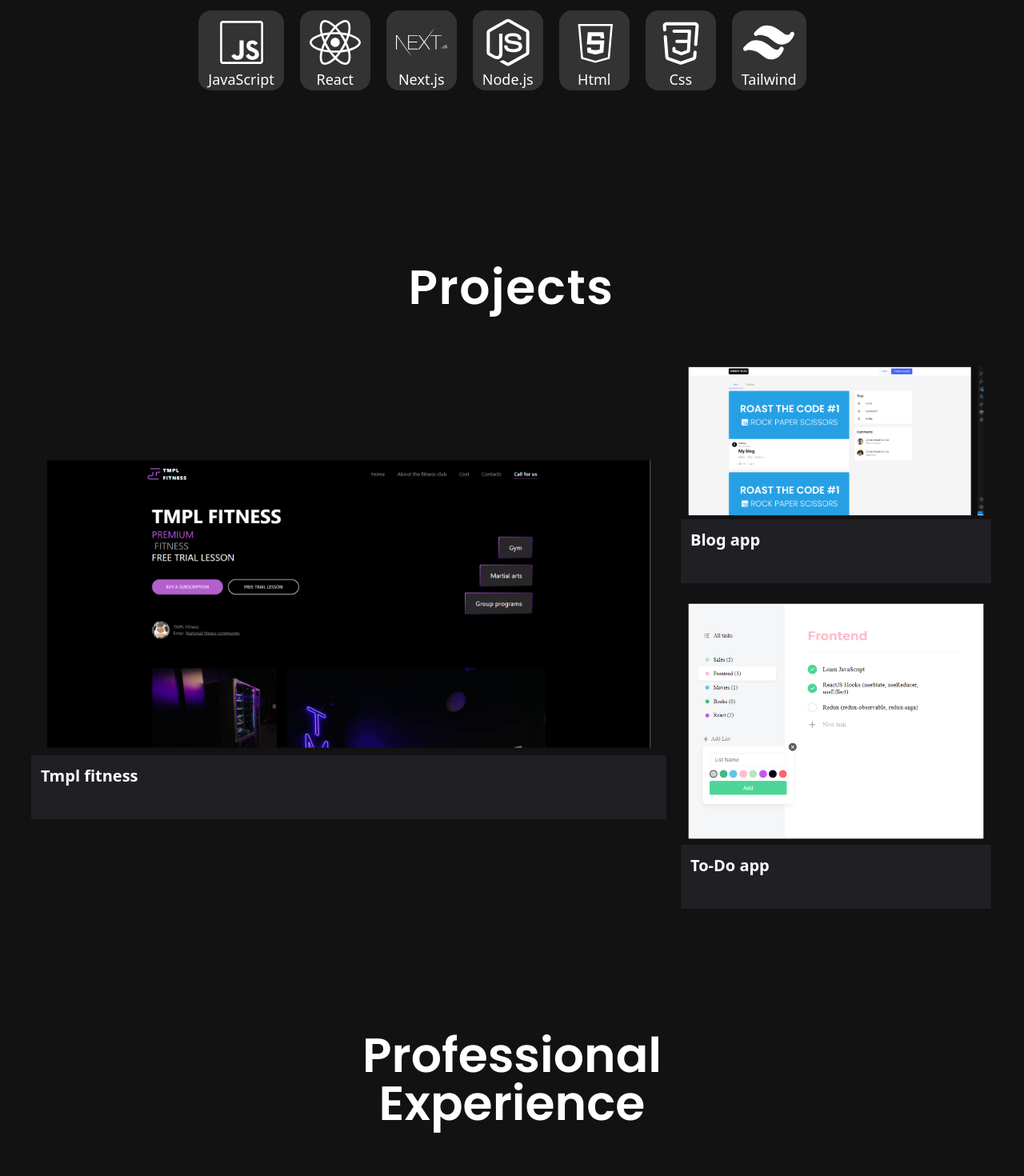
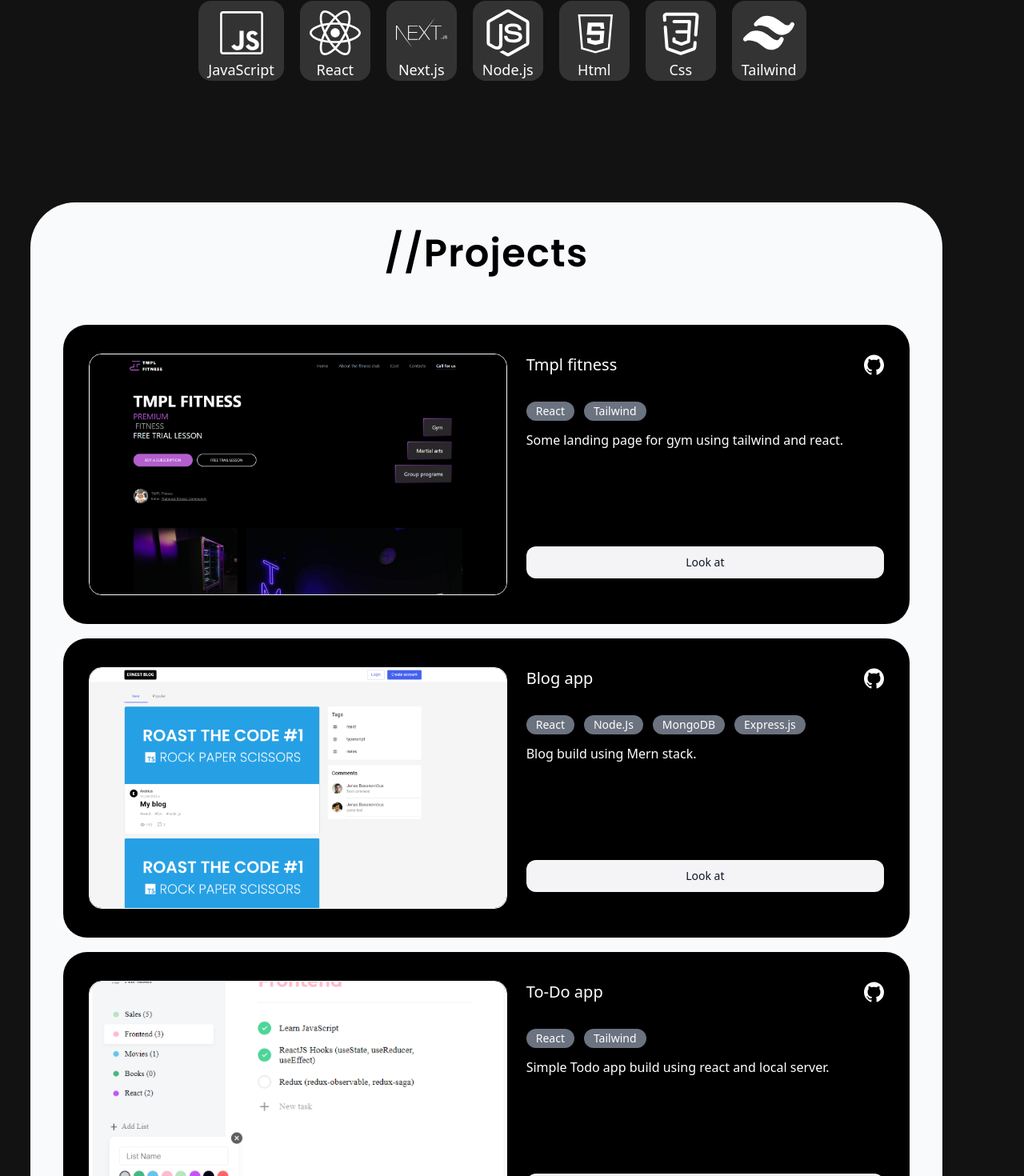
Before and after one commit to Urnesto/Portfolio-Website, a React (Vite) app: page / in a window 1280 px wide. Shown: the part 1303-2773 px from the top of the page at 80% size. Built offline with nearby package versions, Linux system fonts and the light colour scheme.

Commit message:
reworked project project menu , also added footbar

```diff
--- a/src/assets/index.js
+++ b/src/assets/index.js
@@ -19,6 +19,7 @@ import tele from "./icons/tele.gif";
 import git from "./icons/git.svg";
 import web from "./icons/web.svg";
 import msg from "./icons/msg.svg";
+import linkedin from "./icons/linkedin.svg";
 export {
   menu,
   back,
@@ -41,4 +42,5 @@ export {
   msg,
   tele,
   dxc,
+  linkedin,
 };
--- a/src/components/About.jsx
+++ b/src/components/About.jsx
@@ -25,8 +25,8 @@ const About = () => {
     <div id="about" className=" flex items-center flex-col">
       <motion.div variants={textVariant()}>
         <div className="space-y-6 max-w-3xl font-semibold font-poppins ">
-          <h1 className="text-6xl font-semibold text-center  tracking-wide ">
-            Skills
+          <h1 className="text-5xl font-semibold text-center  tracking-wide ">
+            {"//Skills"}
           </h1>
           <p className="text-center text-lg">
             The main area of expertise is front end development (client side of
--- a/src/components/Contact.jsx
+++ b/src/components/Contact.jsx
@@ -56,7 +56,9 @@ const Contact = () => {
       <div id="contact"></div>
       <div className="lg:w-1/2 space-y-4">
         <motion.div variants={textVariant()} className="m-5">
-          <h1 className="text-6xl font-semibold font-poppins">Contact</h1>
+          <h1 className="text-5xl font-semibold font-poppins my-4">
+            {"//Contact"}
+          </h1>
           <h4 className="text-french font-poppins">
             Get in touch or shoot me an email directly on{" "}
             <span className="text-white font-poppins font-semibold">
--- a/src/components/Experience.jsx
+++ b/src/components/Experience.jsx
@@ -25,13 +25,13 @@ const ProjectCard = ({
       variants={fadeIn("right", "spring", index * 0.5, 0.75)}
       onClick={toggleOpen}
     >
-      <div className="flex  items-center rounded-md p-4 justify-between w-full h-16 bg-flashPurple">
-        <div className="flex text-sm lg:text-lg font-semibold flex-row">
+      <div className="flex  items-center rounded-md p-2 justify-between w-full h-16 bg-flashPurple">
+        <div className="flex text-xs lg:text-lg font-semibold flex-row">
           <p>{position}</p>
-          &nbsp;<p>|| </p>&nbsp;
+          &nbsp;<span>||</span> &nbsp;
           <p>{name}</p>
         </div>
-        <div className="text-sm lg:text-lg font-semibold">{date}</div>
+        <div className="text-xs lg:text-lg ">{date}</div>
       </div>
       {isOpen ? (
         <div className="my-4 w-full h-fit rounded-md p-7 bg-darkPurple">
@@ -81,8 +81,8 @@ const Experience = () => {
     <div className="flex flex-col items-center justify-center">
       <motion.div variants={textVariant()}>
         <div className="max-w-md">
-          <h1 className="text-4xl lg:text-6xl text-center font-poppins font-semibold">
-            Professional Experience
+          <h1 className="text-4xl lg:text-5xl text-center font-poppins font-semibold">
+            {"//Professional Experience"}
           </h1>
         </div>
       </motion.div>
--- a/src/components/ProjectDetails.jsx
+++ /dev/null
@@ -1,72 +0,0 @@
-// ProjectDetails.js
-import React from "react";
-import { useParams } from "react-router-dom";
-import { imageNames } from "../constants";
-import { web, git, back } from "../assets";
-import { useNavigate } from "react-router-dom";
-const ProjectDetails = () => {
-  const { id } = useParams();
-  const image = imageNames.find((img) => img.id === parseInt(id));
-
-  if (!image) {
-    console.log("Image not found.");
-    return <div>Image not found.</div>;
-  }
-  const navigate = useNavigate();
-  return (
-    <div className="flex items-center relative justify-center">
-      <div className=" mt-20 max-w-7xl">
-        <button
-          className="absolute  hidden lg:flex  items-center left-10"
-          onClick={() => navigate(-1)}
-        >
-          <img src={back} />
-          <p className="text-lg">Back</p>
-        </button>
-
-        <div className="text-4xl relative lg:text-5xl mb-10 lg:mb-20 font-semibold font-poppins">
-          <h2>{image.name}</h2>
-        </div>
-        <div className="flex-row lg:flex  justify-between mb-10 lg:mb-20">
-          <div className=" my-7 lg:my-0 text-sm lg:text-xl lg:max-w-lg">
-            <p>{image.data}</p>
-          </div>
-          <div className="flex flex-row justify-around  items-center text-sm lg:text-xl lg:gap-4">
-            <img
-              src={web}
-              alt="web_img"
-              className="w-8 h-8 lg:w-10 lg:h-10"
-            ></img>
-            <div className="flex-col  flex">
-              Website
-              <a
-                href={image.web}
-                to="_blank"
-                className="cursor-pointer hover:underline"
-              >
-                Link to Website
-              </a>
-            </div>
-            <img
-              src={git}
-              alt="web_img"
-              className="w-8 h-8 lg:w-10 lg:h-10"
-            ></img>
-            <div className="flex-col flex">
-              Github
-              <a className="cursor-pointer hover:underline">Link to Website</a>
-            </div>
-          </div>
-        </div>
-        <div className="flex flex-col space-y-5 mb-32 ">
-          {" "}
-          {image.images.map((some) => (
-            <img key={some.id} src={some.icon} alt={some.name}></img>
-          ))}
-        </div>
-      </div>
-    </div>
-  );
-};
-
-export default ProjectDetails;
--- a/src/components/Projects.jsx
+++ b/src/components/Projects.jsx
@@ -1,26 +1,57 @@
 import { motion } from "framer-motion";
 import { projects } from "../constants";
 import { fadeIn, textVariant } from "../utils/motion";
+import { git } from "../assets";
 import { ImageWrapper } from "../hoc";
-import { Link } from "react-router-dom";
-const ProjectCard = ({ index, title, subtitle, text, icon }) => {
+const ProjectCard = ({ index, title, data, tags, web, icon }) => {
   return (
     <motion.div
-      variants={fadeIn("right", "spring", index * 0.5, 3)}
+      variants={fadeIn("right", "spring", index * 0.5, 0.1)}
       className="w-full h-full flex items-center group p-px rounded-2xl "
     >
-      <div className="">
-        <img
-          src={icon}
-          alt={title}
-          className="w-full h-full transition-transform transform  scale-95 hover:scale-100 inset-0 z-0 "
-        />
+      <div className="flex flex-col gap-10">
+        <div className="rounded-[30px] bg-black flex flex-col md:flex-row justify-between gap-6 px-8 py-9 max-w-6xl mx-auto w-full">
+          <div className="rounded-2xl border border-slate-50 overflow-hidden aspect-video min-w-[50%] flex items-center justify-center">
+            <img
+              src={icon}
+              alt={title}
+              width={600}
+              height={300}
+              className="w-full h-full object-cover"
+            />
+          </div>
+          <div className="flex flex-col gap-5  min-w-[45%] min-h-[200px]">
+            <div className="flex flex-row justify-between">
+              <p className="text-xl">{title}</p>
+              <img src={git} width={25} height={25} alt="git" />
+            </div>
+            <div className="flex flex-row flex-wrap gap-3 my-3">
+              {tags.map((tag, tagIndex) => (
+                <div
+                  key={tagIndex}
+                  className="flex justify-center items-center rounded-full w-fit p-3 h-6 font-normal text-sm bg-gray-500"
+                >
+                  {tag}
+                </div>
+              ))}
+              <div>
+                <p className="text-base flex-wrap flex">{data}</p>
+              </div>
+            </div>
 
-        <div className="w-full h-18  flex flex-col items-start p-3 bg-darkGray">
-          <h2 className="text-xl font-semibold">{title}</h2>
-
-          <div className="opacity-0 transition ease-in-out duration-700 group-hover:opacity-100 ">
-            <p className="text-white text-xl">Show project</p>
+            <div>
+              <a
+                target="_blank"
+                href={web}
+                rel="noreferrer"
+                className="inline-flex items-center justify-center rounded-xl text-sm font-medium ring-offset-white
+               transition-color cursor-pointer focus-visible:ring-2 focus-visible:ring-slate-300
+               disabled:pointer-events-none disabled:opacity-50 dark:focus-visible:ring-slate-300 font-inter bg-flashWhite
+                 hover:bg-flashWhite/80 text-slate-900 h-10 px-4 py-2 w-full"
+              >
+                Look at
+              </a>
+            </div>
           </div>
         </div>
       </div>
@@ -30,14 +61,16 @@ const ProjectCard = ({ index, title, subtitle, text, icon }) => {
 
 const Projects = () => {
   return (
-    <div id="projects" className="mt-16">
+    <div
+      id="projects"
+      className="bg-slate-50 md:w-[95%] mx-auto h-max rounded-[56px] p-6 md:p-10"
+    >
       <motion.div variants={textVariant()}>
-        <h1 className="text-6xl font-semibold text-center font-poppins tracking-wide">
-          Projects
+        <h1 className="lg:text-5xl text-4xl font-semibold text-center font-poppins tracking-wide text-black">
+          {"//Projects"}
         </h1>
       </motion.div>
-
-      <div className="mt-16 grid lg:grid-cols-3 gap-4">
+      <div className="mt-16 flex flex-col gap-4">
         {projects.map((project, index) => (
           <div
             key={project.id}
@@ -45,9 +78,7 @@ const Projects = () => {
               index === 0 ? "lg:col-span-2 lg:row-span-2" : ""
             }`}
           >
-            <Link to={`/image-names/${project.id}`}>
-              <ProjectCard index={index} {...project} />
-            </Link>
+            <ProjectCard index={index} {...project} />
           </div>
         ))}
       </div>
--- a/src/components/index.js
+++ b/src/components/index.js
@@ -2,7 +2,7 @@ import Navbar from "./Navbar";
 import About from "./About";
 import Experience from "./Experience";
 import Projects from "./Projects";
-import ProjectDetails from "./ProjectDetails";
 import Vector from "./vector";
 import Contact from "./Contact";
-export { Navbar, About, Experience, Projects, ProjectDetails, Vector, Contact };
+import Footer from "./Footer";
+export { Navbar, About, Experience, Projects, Vector, Contact, Footer };
--- a/src/constants/index.js
+++ b/src/constants/index.js
@@ -18,15 +18,15 @@ import {
 export const navLinks = [
   {
     id: "about",
-    title: "About",
+    title: "//About",
   },
   {
     id: "projects",
-    title: "Projects",
+    title: "//Projects",
   },
   {
     id: "contact",
-    title: "Contact",
+    title: "//Contact",
   },
 ];
 export const services = [
@@ -99,9 +99,9 @@ const experience = [
   },
   {
     id: "project-2",
-    position: "Polish Help Desk Technician",
+    position: "Help Desk Technician",
     name: "DXC Technology",
-    date: "2022/10 –2023/02",
+    date: "2022/10–2023/02",
     description: [
       {
         id: "1",
@@ -124,7 +124,7 @@ const experience = [
     id: "project-3",
     position: "Web Developer / Intern",
     name: "UAB Telekomunikaciniai projektai.",
-    date: "2019-2020",
+    date: "2019/07-2020/10",
     description: [
       {
         id: "1",
@@ -147,17 +147,27 @@ const projects = [
   {
     id: "1",
     title: "Tmpl fitness",
+    data: "Some landing page for gym using tailwind and react.",
+    tags: ["React", "Tailwind"],
     icon: tmpl,
+    git: "https://github.com/Urnesto/tmpl_fitnes",
+    web: "https://tmpl-fitnes-git-main-urnesto.vercel.app/",
   },
   {
     id: "2",
     title: "Blog app",
+    data: "Blog build using Mern stack.",
+    tags: ["React", "Node.Js", "MongoDB", "Express.js"],
     icon: blog,
+    git: "https://github.com/Urnesto/Blog-frontend",
   },
   {
     id: "3",
     title: "To-Do app",
+    data: "Simple Todo app build using react and local server. ",
+    tags: ["React", "Tailwind"],
     icon: todo,
+    git: "https://github.com/Urnesto/Todo-app",
   },
 ];
 
@@ -166,7 +176,7 @@ const imageNames = [
     id: 1,
     name: "TMPL Fitness",
     data: "Some landing page for gym using tailwind and react.",
-    images: [{ icon: tmpl }, { icon: tmpl_two }],
+    images: { icon: tmpl },
     git: "https://github.com/Urnesto/tmpl_fitnes",
     web: "https://tmpl-fitnes-git-main-urnesto.vercel.app/",
   },
--- a/src/pages/Home.jsx
+++ b/src/pages/Home.jsx
@@ -5,6 +5,7 @@ import {
   Projects,
   Vector,
   Contact,
+  Footer,
 } from "../components";
 function App() {
   return (
@@ -17,6 +18,7 @@ function App() {
       <Projects />
       <Experience />
       <Contact />
+      <Footer />
     </>
   );
 }
```
Also changed, not shown: src/App.jsx (+0 -9 lines), src/components/Footer.jsx (added, +28 -0 lines), src/assets/icons/linkedin.svg (added).
